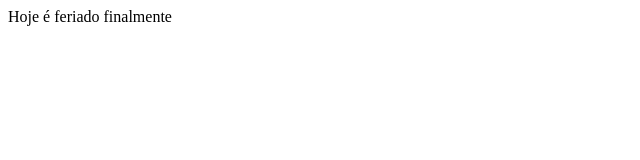
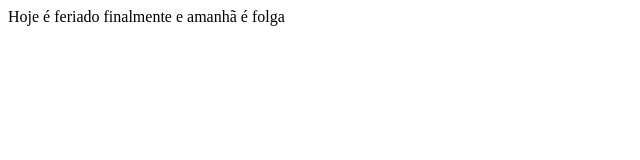
Before and after one commit to JuniorFerreiraJ/secon2024, a plain HTML site: page index.html in a window 1280 px wide. Shown: the whole page, without its empty margins (0-640 px from the left). Drawn offline with Linux system fonts and the light colour scheme.

Commit message:
Segunda alteração developer

```diff
--- a/index.html
+++ b/index.html
@@ -7,5 +7,6 @@
 </head>
 <body>
     Hoje é feriado finalmente
+    e amanhã é folga
 </body>
 </html>
```
